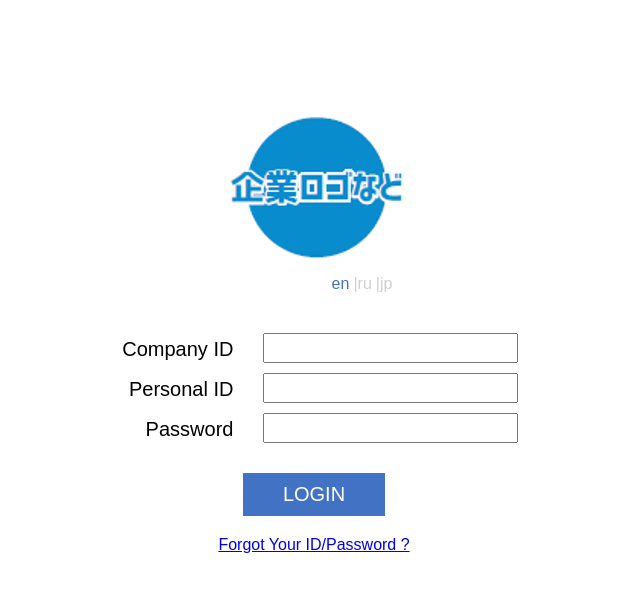
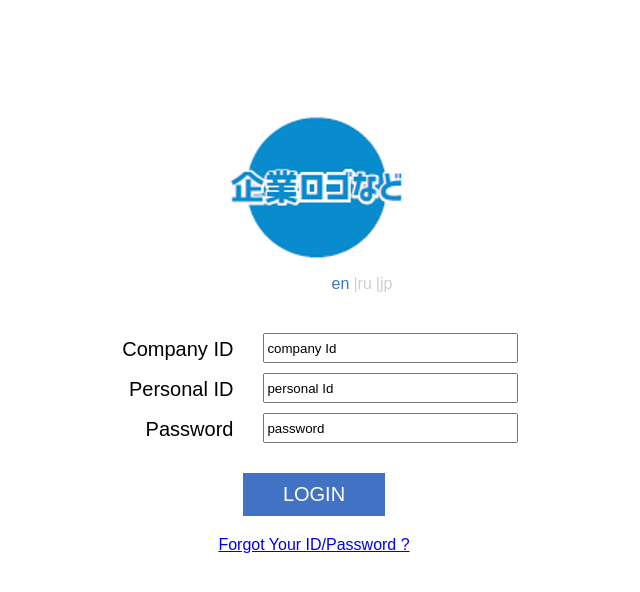
Before and after one commit to PavelKg/Interview-WS-front, a Vue app: page /login in a window 1280 px wide. Shown: the top 592 px of the page, without its empty margins (326-966 px from the left). Built offline with nearby package versions, Linux system fonts and the light colour scheme.

Commit message:
auth-jwt login

```diff
--- a/package.json
+++ b/package.json
@@ -15,6 +15,7 @@
     "serv": "SET NODE_ENV=development && SET NODE_PORT=7788 && node server.js"
   },
   "dependencies": {
+    "axios": "^0.18.0",
     "cors": "^2.8.4",
     "es6-promise": "^4.2.5",
     "node-sass": "^4.9.4",
--- /dev/null
+++ b/src/api/index.js
@@ -0,0 +1,23 @@
+import axios from 'axios'
+
+const API_ROOT = 'https://dev.pepex.kg/api'
+
+const Api = axios.create({
+  baseURL: API_ROOT,
+  withCredentials: false,
+  headers: {
+    'Accept': 'application/json',
+    'Content-Type': 'application/json',
+    'Authorization': `Bearer`
+  }
+})
+
+export default {
+  setHeaderAuth (token) {
+    Api.defaults.headers['Authorization'] = `Bearer ${token}`
+  },
+  login (data) {
+    const { personalId, companyId, password } = data
+    return Api.post(`/login`, { personal_id: personalId, company_id: companyId, password })
+  }
+}
--- /dev/null
+++ b/src/components/NotFound.vue
@@ -0,0 +1,15 @@
+<template>
+  <div class="has-text-centered">
+    <h1 class="title">Sorry. Page Not Found :(</h1>
+    <p>Use the navigation links above to navigate</p>
+  </div>
+</template>
+
+<script>
+  export default {
+    name: 'NotFound',
+  }
+</script>
+
+<style scoped>
+</style>
--- a/src/router/home.vue
+++ b/src/router/home.vue
@@ -1,7 +1,7 @@
 <template>
 <div id="home">
   <img src="../assets/images/intervieW.png" class="avatar">
-  <div class="link">login</div>
+  <router-link :to="'login'">Login</router-link>
 </div>
 </template>
 
@@ -16,6 +16,7 @@
     justify-content: center;
     height: 300px;
     flex-flow: column;
+    padding-top: 150px;
     image {
       padding: 50px 0;
     }
--- a/src/router/index.js
+++ b/src/router/index.js
@@ -4,6 +4,7 @@ import Home from './home'
 import Applicant from '../hub/applicant'
 import Management from '../hub/management'
 import Login from './login'
+import NotFound from '../components/NotFound.vue'
 
 Vue.use(Router)
 
@@ -29,7 +30,8 @@ export default new Router({
     {
       path: '/',
       name: 'Home',
-      component: Home
+      redirect: '/login'
+      // component: Home
     },
     {
       path: '/',
@@ -46,6 +48,10 @@ export default new Router({
       name: 'Login',
       component: Login
       // beforeEnter: ifNotAuthenticated,
+    },
+    {
+      path: '*',
+      component: NotFound
     }
   ]
 })
--- a/src/router/login.vue
+++ b/src/router/login.vue
@@ -12,22 +12,22 @@
       <div class="field-container">
         <div id="company_id" class="field-row">
           <label>{{ $t("message.company_id") }}</label>
-          <input id="company_id"/>
+          <input id="company_id" required v-model="companyId"/>
           <div class="right_space"/>
         </div>
         <div id="user_id" class="field-row">
           <label>{{ $t("message.personal_id") }}</label>
-          <input id="personal_id"/>
+          <input id="personal_id" required v-model="personalId"/>
           <div class="right_space"/>
         </div>
         <div id="password" class="field-row">
           <label>{{ $t("message.password") }}</label>
-          <input id="password"/>
+          <input id="password" required v-model="password"/>
           <div class="right_space"/>
         </div>
       </div>
       <div class='button-container'>
-        <button type="submit" v-on:click="switchLocale()">{{ $t("message.btnLogin") }}</button>
+        <button type="submit">{{ $t("message.btnLogin") }}</button>
       </div>
       </form>
       <a href="#" class="password-recovery">{{ $t("message.lnkPassRec")}}</a>
@@ -39,13 +39,22 @@ import { mapGetters } from 'vuex'
 
 export default {
   name: 'app',
+  data() {
+    return {
+      companyId: 'company Id',
+      personalId: 'personal Id',
+      password: 'password',
+    }
+  },
   mounted () {
     this.$store.commit('INIT_LANG')
   },
   methods: {
     login() {
-      const { username, password } = this
-      //this.$store.dispatch(AUTH_REQUEST, { username, password }).then(() => {
+      console.log('LOGIN-VUE')
+      const {personalId, companyId, password} = this
+        this.$store.dispatch('login', {personalId, companyId, password})
+        //.then(() => {
       //this.$router.push('/')
       //})
     },
--- a/src/store/index.js
+++ b/src/store/index.js
@@ -1,6 +1,7 @@
 import Vue from 'vue'
 import Vuex from 'vuex'
 import i18nStore from './i18n'
+import login from './login'
 
 Vue.use(Vuex)
 
@@ -9,7 +10,7 @@ export const store = new Vuex.Store({
   actions: {},
   mutations: {},
   getters: {},
-  modules: { i18nStore }
+  modules: { i18nStore, login }
 })
 
 export default store
--- /dev/null
+++ b/src/store/login/index.js
@@ -0,0 +1,35 @@
+import Api from '@/api'
+
+export default {
+  state: {
+    token: null
+  },
+  actions: {
+    login ({ commit }, formData) {
+      const {personalId, companyId, password} = formData
+      console.log('LOGIN')
+      Api.login({personalId, companyId, password}).then((response) => {
+        localStorage.setItem('token', response.data.token)
+        commit('SET_TOKEN', response.data.token)
+      })
+    },
+    logout ({ commit }) {
+      return new Promise((resolve) => {
+        localStorage.removeItem('token')
+        commit('SET_TOKEN', null)
+        resolve()
+      })
+    }
+  },
+  mutations: {
+    SET_TOKEN (state, token) {
+      state.token = token
+      Api.setHeaderAuth(state.token)
+    }
+  },
+  getters: {
+    token: state => {
+      return state.token
+    }
+  }
+}
```
Also changed, not shown: 1 other file (tests, documents, lock files or other folders).
